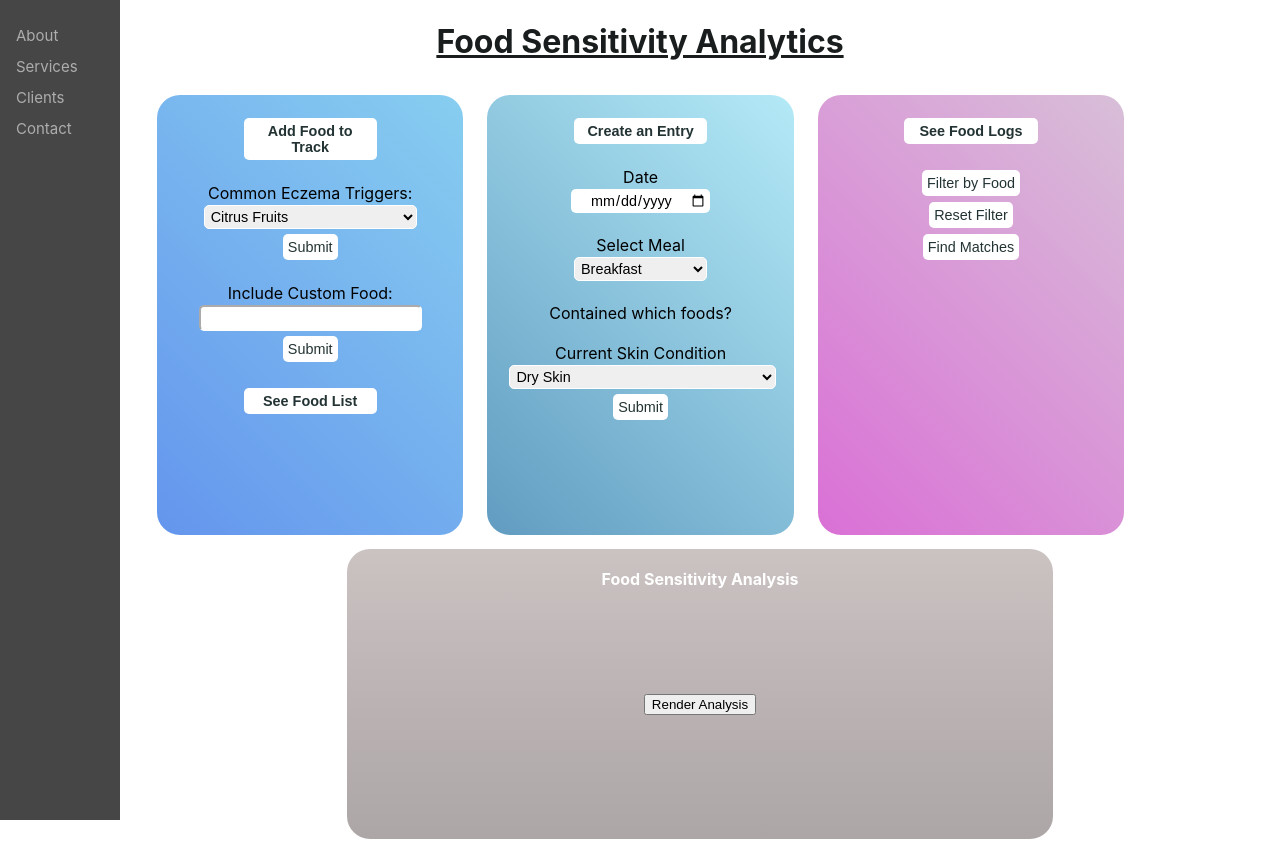
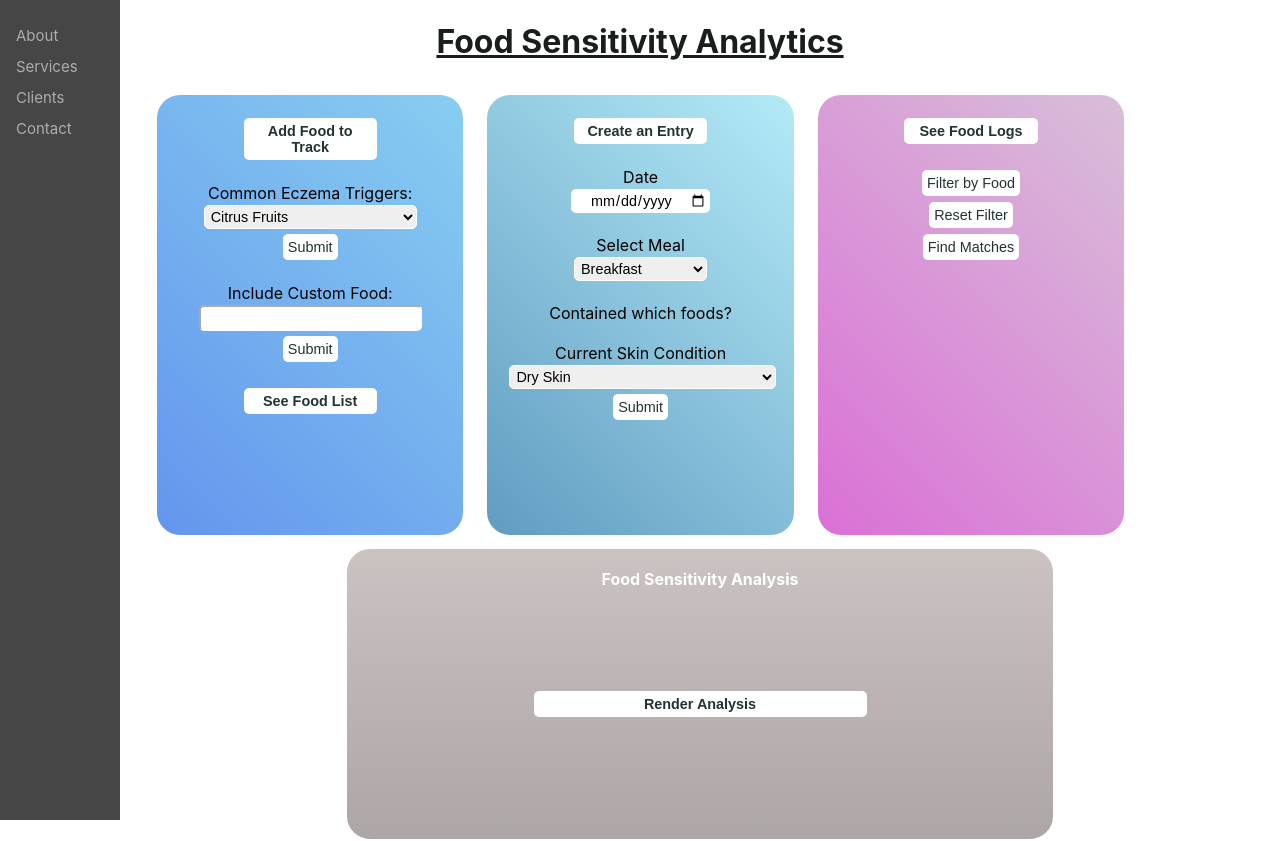
Before and after one commit to candacecodes/ProjE, a React (Create React App) app: page /foods in a window 1280 px wide. Built offline with nearby package versions, Linux system fonts and the light colour scheme.

Commit message:
render analysis button

```diff
--- a/src/pages/Foods.js
+++ b/src/pages/Foods.js
@@ -640,7 +640,11 @@ export default class Foods extends Component {
 						<div id="bottom-div">
 							<b>Food Sensitivity Analysis</b>
 							<div>
-								<button onClick={this.displayRenderAnalysisToggle}>
+								<button
+									class="button"
+									id="big-button"
+									onClick={this.displayRenderAnalysisToggle}
+								>
 									Render Analysis
 								</button>{" "}
 								<br />
```
